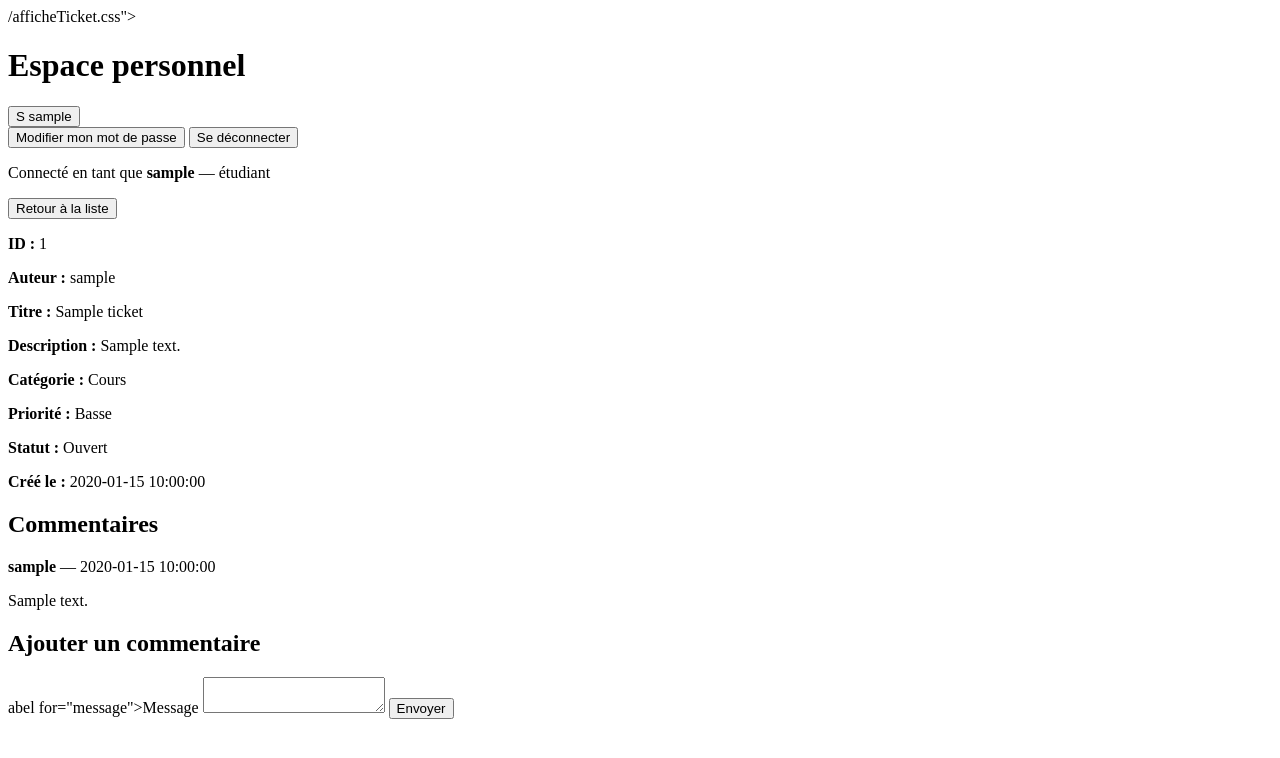
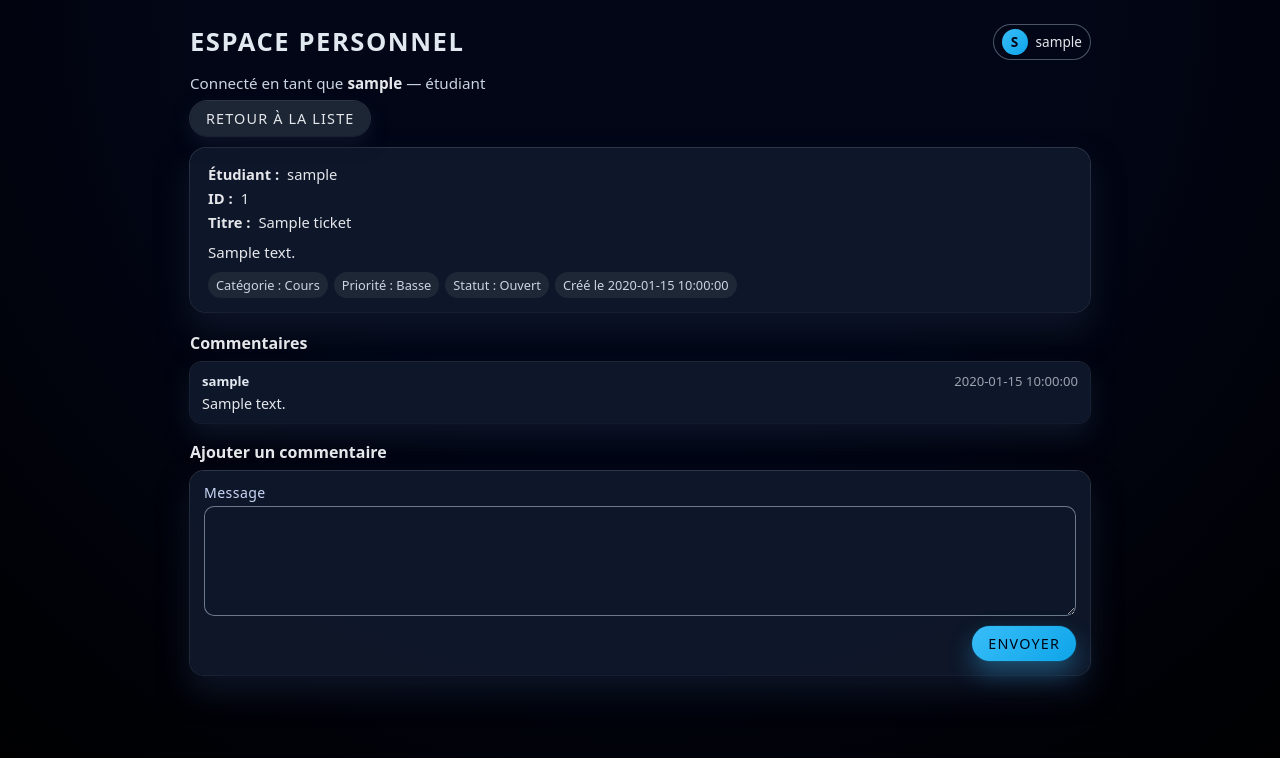
Before and after one commit to JereMP4/ProjetPhpHelpDesk, a PHP site: page /afficheTicket.php?id=1 in a window 1280 px wide. Shown: the top 758 px of the page. Run offline with PHP 8.4, Linux system fonts and the light colour scheme; the visitor is signed in with stand-in values (Sample User, id 1); tables that the repository leaves empty hold one stand-in row (values such as "Sample post").

Commit message:
fix des incohérences 2

```diff
--- a/afficheTicket.php
+++ b/afficheTicket.php
@@ -2,14 +2,12 @@
 session_start();
 require_once __DIR__ . '/db.php';
 
-// Vérification connexion
 if (empty($_SESSION['username'])) {
     $_SESSION['redirect_after_login'] = $_SERVER['REQUEST_URI'];
     header('Location: login.php');
     exit;
 }
 
-// Vérification du rôle directement en BDD
 $stmt = $pdo->prepare("SELECT id, username, role FROM users WHERE username = :username");
 $stmt->execute([':username' => $_SESSION['username']]);
 $currentUserData = $stmt->fetch(PDO::FETCH_ASSOC);
@@ -20,7 +18,6 @@
     exit;
 }
 
-// Mise à jour de la session avec les données fraîches de la BDD
 $_SESSION['userid']    = $currentUserData['id'];
 $_SESSION['role']      = $currentUserData['role'] ?? 'etudiant';
 $_SESSION['is_tuteur'] = ($_SESSION['role'] === 'tuteur');
@@ -28,13 +25,11 @@
 $currentUser = $currentUserData['username'];
 $isTuteur    = $_SESSION['is_tuteur'];
 
-// --- CSRF token ---
 if (empty($_SESSION['csrf_token'])) {
     $_SESSION['csrf_token'] = bin2hex(random_bytes(16));
 }
 $csrfToken = $_SESSION['csrf_token'];
 
-// Récupération de l'id de ticket dans l'URL
 if (!isset($_GET['id'])) {
     http_response_code(400);
     ?>
@@ -43,7 +38,7 @@
     <head>
         <meta charset="utf-8">
         <title>Ticket introuvable</title>
-        /afficheTicket.css">
+        <link href="style/afficheTicket.css" rel="stylesheet">
     </head>
     <body>
     <div class="page-wrapper">
@@ -58,7 +53,6 @@
 
 $ticketId = (int) $_GET['id'];
 
-// Récupération du ticket
 $stmt = $pdo->prepare('SELECT t.*, u.username AS author FROM tickets t JOIN users u ON u.id = t.author_id WHERE t.id = :id');
 $stmt->execute([':id' => $ticketId]);
 $ticket = $stmt->fetch(PDO::FETCH_ASSOC);
@@ -71,7 +65,7 @@
     <head>
         <meta charset="utf-8">
         <title>Ticket introuvable</title>
-        /afficheTicket.css">
+        <link href="style/afficheTicket.css" rel="stylesheet">
     </head>
     <body>
     <div class="page-wrapper">
@@ -84,7 +78,6 @@
     exit;
 }
 
-// Vérification accès : un étudiant ne peut voir que ses propres tickets
 if (!$isTuteur && $ticket['author_id'] !== $_SESSION['userid']) {
     http_response_code(403);
     ?>
@@ -93,7 +86,7 @@
     <head>
         <meta charset="utf-8">
         <title>Accès refusé</title>
-        /afficheTicket.css">
+        <link href="style/afficheTicket.css" rel="stylesheet">
     </head>
     <body>
     <div class="page-wrapper">
@@ -106,15 +99,13 @@
     exit;
 }
 
-// Modification du statut (tuteur uniquement)
 if ($_SERVER['REQUEST_METHOD'] === 'POST' && isset($_POST['update_status'])) {
-    // Vérification CSRF
     if (empty($_POST['csrf_token']) || !hash_equals($csrfToken, $_POST['csrf_token'])) {
         http_response_code(403);
         die('Jeton CSRF invalide.');
     }
     if ($isTuteur) {
-        $allowed = ['Ouvert', 'En cours', 'Résolu'];
+        $allowed   = ['Ouvert', 'En cours', 'Résolu'];
         $newStatus = $_POST['status'] ?? '';
         if (in_array($newStatus, $allowed, true)) {
             $stmt = $pdo->prepare('UPDATE tickets SET status = :status WHERE id = :id');
@@ -125,9 +116,7 @@
     exit;
 }
 
-// Ajout de commentaire
 if ($_SERVER['REQUEST_METHOD'] === 'POST' && isset($_POST['add_comment'])) {
-    // Vérification CSRF
     if (empty($_POST['csrf_token']) || !hash_equals($csrfToken, $_POST['csrf_token'])) {
         http_response_code(403);
         die('Jeton CSRF invalide.');
@@ -145,7 +134,6 @@
     exit;
 }
 
-// Récupération des commentaires
 $stmt = $pdo->prepare('SELECT c.message, c.created_at AS date, u.username AS auteur FROM comments c JOIN users u ON u.id = c.author_id WHERE c.ticket_id = :ticket_id ORDER BY c.created_at ASC');
 $stmt->execute([':ticket_id' => $ticketId]);
 $comments = $stmt->fetchAll(PDO::FETCH_ASSOC);
@@ -155,32 +143,45 @@
 <head>
     <meta charset="utf-8">
     <title>Ticket <?= htmlspecialchars($ticket['id'], ENT_QUOTES | ENT_SUBSTITUTE) ?></title>
-    /afficheTicket.css">
+    <link href="style/afficheTicket.css" rel="stylesheet">
 </head>
 <body>
 <div class="page-wrapper">
 
     <?php require_once __DIR__ . '/header.php'; ?>
 
+    <div class="back-link">
         <button class="btn btn-secondary" onclick="window.location.href='listeTickets.php'">Retour à la liste</button>
+    </div>
 
-    <div class="ticket-detail">
-        <p><strong>ID :</strong> <?= htmlspecialchars($ticket['id'], ENT_QUOTES | ENT_SUBSTITUTE) ?></p>
-        <p><strong>Auteur :</strong> <?= htmlspecialchars($ticket['author'], ENT_QUOTES | ENT_SUBSTITUTE) ?></p>
-        <p><strong>Titre :</strong> <?= htmlspecialchars($ticket['title'], ENT_QUOTES | ENT_SUBSTITUTE) ?></p>
-        <p><strong>Description :</strong> <?= htmlspecialchars($ticket['description'], ENT_QUOTES | ENT_SUBSTITUTE) ?></p>
-        <p><strong>Catégorie :</strong> <?= htmlspecialchars($ticket['category'], ENT_QUOTES | ENT_SUBSTITUTE) ?></p>
-        <p><strong>Priorité :</strong> <?= htmlspecialchars($ticket['priority'], ENT_QUOTES | ENT_SUBSTITUTE) ?></p>
-        <p><strong>Statut :</strong> <?= htmlspecialchars($ticket['status'], ENT_QUOTES | ENT_SUBSTITUTE) ?></p>
-        <p><strong>Créé le :</strong> <?= htmlspecialchars($ticket['created_at'], ENT_QUOTES | ENT_SUBSTITUTE) ?></p>
+    <div class="ticket-card">
+        <div class="ticket-row">
+            <span class="label">Étudiant :</span>
+            <span><?= htmlspecialchars($ticket['author'], ENT_QUOTES | ENT_SUBSTITUTE) ?></span>
+        </div>
+        <div class="ticket-row">
+            <span class="label">ID :</span>
+            <span><?= htmlspecialchars($ticket['id'], ENT_QUOTES | ENT_SUBSTITUTE) ?></span>
+        </div>
+        <div class="ticket-row">
+            <span class="label">Titre :</span>
+            <span><?= htmlspecialchars($ticket['title'], ENT_QUOTES | ENT_SUBSTITUTE) ?></span>
+        </div>
+        <p class="ticket-description"><?= htmlspecialchars($ticket['description'], ENT_QUOTES | ENT_SUBSTITUTE) ?></p>
+        <div class="ticket-meta">
+            <span class="chip">Catégorie : <?= htmlspecialchars($ticket['category'], ENT_QUOTES | ENT_SUBSTITUTE) ?></span>
+            <span class="chip">Priorité : <?= htmlspecialchars($ticket['priority'], ENT_QUOTES | ENT_SUBSTITUTE) ?></span>
+            <span class="chip">Statut : <?= htmlspecialchars($ticket['status'], ENT_QUOTES | ENT_SUBSTITUTE) ?></span>
+            <span class="chip">Créé le <?= htmlspecialchars($ticket['created_at'], ENT_QUOTES | ENT_SUBSTITUTE) ?></span>
+        </div>
     </div>
 
     <?php if ($isTuteur): ?>
-        <section class="status-update">
+        <div class="status-section">
             <h2>Modifier le statut</h2>
-            <form method="post">
+            <form class="status-form" method="post">
                 <input type="hidden" name="csrf_token" value="<?= htmlspecialchars($csrfToken, ENT_QUOTES | ENT_SUBSTITUTE) ?>">
-                abel for="status">Statut</label>
+                <label for="status">Statut :</label>
                 <select name="status" id="status">
                     <option value="Ouvert"   <?= $ticket['status'] === 'Ouvert'   ? 'selected' : '' ?>>Ouvert</option>
                     <option value="En cours" <?= $ticket['status'] === 'En cours' ? 'selected' : '' ?>>En cours</option>
@@ -188,35 +189,41 @@
                 </select>
                 <button type="submit" name="update_status" class="btn btn-primary">Mettre à jour</button>
             </form>
-        </section>
+        </div>
     <?php endif; ?>
 
-    <section class="comments">
+    <div class="comments-section">
         <h2>Commentaires</h2>
         <?php if (empty($comments)): ?>
-            <p>Aucun commentaire pour le moment.</p>
+            <p class="no-comments">Aucun commentaire pour le moment.</p>
         <?php else: ?>
+            <div class="comments-list">
                 <?php foreach ($comments as $comment): ?>
-                <div class="comment">
-                    <p class="comment-meta">
-                        <strong><?= htmlspecialchars($comment['auteur'], ENT_QUOTES | ENT_SUBSTITUTE) ?></strong>
-                        — <?= htmlspecialchars($comment['date'], ENT_QUOTES | ENT_SUBSTITUTE) ?>
-                    </p>
-                    <p><?= htmlspecialchars($comment['message'], ENT_QUOTES | ENT_SUBSTITUTE) ?></p>
+                    <div class="comment-card">
+                        <div class="comment-header">
+                            <span class="comment-author"><?= htmlspecialchars($comment['auteur'], ENT_QUOTES | ENT_SUBSTITUTE) ?></span>
+                            <span class="comment-date"><?= htmlspecialchars($comment['date'], ENT_QUOTES | ENT_SUBSTITUTE) ?></span>
+                        </div>
+                        <p class="comment-body"><?= htmlspecialchars($comment['message'], ENT_QUOTES | ENT_SUBSTITUTE) ?></p>
                     </div>
                 <?php endforeach; ?>
+            </div>
         <?php endif; ?>
-    </section>
+    </div>
 
-    <section class="add-comment">
+    <div class="add-comment-section">
         <h2>Ajouter un commentaire</h2>
-        <form method="post">
+        <form class="comment-form" method="post">
             <input type="hidden" name="csrf_token" value="<?= htmlspecialchars($csrfToken, ENT_QUOTES | ENT_SUBSTITUTE) ?>">
-            abel for="message">Message</label>
+            <div class="form-group">
+                <label for="message">Message</label>
                 <textarea id="message" name="message" required></textarea>
+            </div>
+            <div class="form-actions">
                 <button type="submit" name="add_comment" class="btn btn-primary">Envoyer</button>
+            </div>
         </form>
-    </section>
+    </div>
 
 </div>
 </body>
```
Also changed, not shown: 1 other file. Lines whose indentation alone changed are shown as unchanged.
